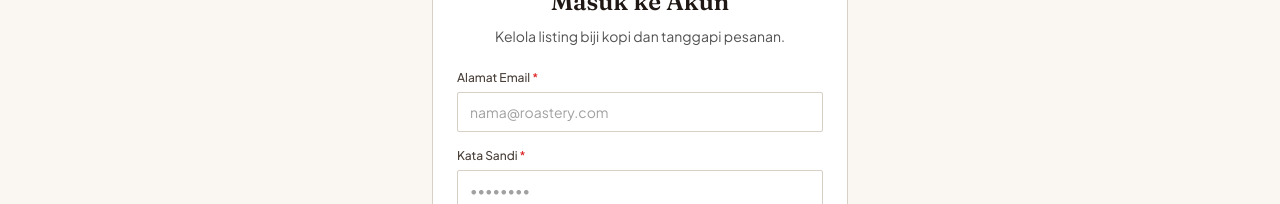
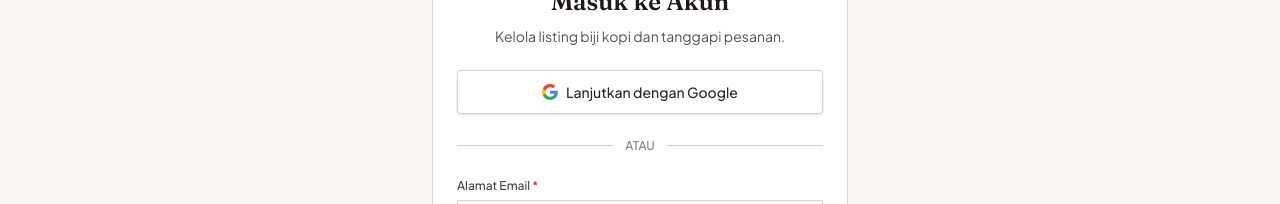
Before and after one commit to ahmadchoms/bji-hub, a Next.js app: page /login in a window 1280 px wide. Shown: the part 260-464 px from the top of the page. Built offline with nearby package versions, Linux system fonts and the light colour scheme; no server answers; the database is empty.

Commit message:
feat(auth): google oauth integration with supabase and name sanitization

```diff
--- a/app/(public)/login/page.tsx
+++ b/app/(public)/login/page.tsx
@@ -14,6 +14,8 @@ import { Input } from "@/components/ui/input";
 import { Checkbox } from "@/components/ui/checkbox";
 import { Logo } from "@/components/shared/logo";
 import { loginAction } from "@/actions/auth.actions";
+import { safeNextPath } from "@/lib/auth/roles";
+import { GoogleSignInButton } from "@/components/auth/google-sign-in-button";
 
 function LoginForm() {
   const searchParams = useSearchParams();
@@ -36,7 +38,11 @@ function LoginForm() {
         searchParams.get("next") ?? undefined,
       );
       if (!result.success) {
-        toast.error("Gagal masuk", { description: result.error });
+        let desc = result.error;
+        if (result.error?.toLowerCase().includes("invalid login credentials")) {
+          desc = "Kredensial tidak valid. Jika Anda mendaftar dengan Google, gunakan tombol Lanjutkan dengan Google.";
+        }
+        toast.error("Gagal masuk", { description: desc });
         setIsLoading(false);
         return;
       }
@@ -80,12 +86,23 @@ function LoginForm() {
 
           {searchParams.get("error") === "verification_failed" && (
             <div className="p-3.5 bg-rose-50 border border-rose-300 rounded text-rose-900 text-xs leading-relaxed space-y-1">
-              <p className="font-semibold">Konfirmasi Email Gagal</p>
+              <p className="font-semibold">Verifikasi Gagal</p>
               <p>
-                Tautan konfirmasi tidak valid atau sudah kedaluwarsa. Silakan masuk jika akun sudah terdaftar, atau coba lakukan pendaftaran ulang.
+                Verifikasi gagal atau kedaluwarsa, silakan coba lagi.
               </p>
             </div>
           )}
+
+          <GoogleSignInButton next={safeNextPath(searchParams.get("next"), "/")} />
+
+          <div className="relative flex items-center justify-center">
+            <div className="absolute inset-0 flex items-center">
+              <div className="w-full border-t border-neutral-300" />
+            </div>
+            <div className="relative bg-surface-base px-3 text-xs uppercase text-neutral-500 font-medium">
+              atau
+            </div>
+          </div>
 
           <form
             onSubmit={handleSubmit(onSubmit)}
--- a/app/(public)/register/page.tsx
+++ b/app/(public)/register/page.tsx
@@ -1,6 +1,9 @@
 "use client";
 
-import { useState } from "react";
+import { useState, Suspense } from "react";
+import { useSearchParams } from "next/navigation";
+import { safeNextPath } from "@/lib/auth/roles";
+import { GoogleSignInButton } from "@/components/auth/google-sign-in-button";
 import Link from "next/link";
 import { useForm, Controller } from "react-hook-form";
 import { zodResolver } from "@hookform/resolvers/zod";
@@ -17,7 +20,8 @@ import { Checkbox } from "@/components/ui/checkbox";
 import { Logo } from "@/components/shared/logo";
 import { registerAction } from "@/actions/auth.actions";
 
-export default function RegisterPage() {
+function RegisterForm() {
+  const searchParams = useSearchParams();
   const [isLoading, setIsLoading] = useState(false);
   const [showPassword, setShowPassword] = useState(false);
 
@@ -75,6 +79,17 @@ export default function RegisterPage() {
             <p className="text-sm text-neutral-600 max-w-sm mx-auto leading-relaxed">
               Daftar untuk mencari, membandingkan profil rasa, dan terhubung langsung dengan petani & roaster kopi lokal.
             </p>
+          </div>
+
+          <GoogleSignInButton next={safeNextPath(searchParams.get("next"), "/")} />
+
+          <div className="relative flex items-center justify-center">
+            <div className="absolute inset-0 flex items-center">
+              <div className="w-full border-t border-neutral-300" />
+            </div>
+            <div className="relative bg-surface-base px-3 text-xs uppercase text-neutral-500 font-medium">
+              atau
+            </div>
           </div>
 
           <form
@@ -212,3 +227,17 @@ export default function RegisterPage() {
     </div>
   );
 }
+
+export default function RegisterPage() {
+  return (
+    <Suspense
+      fallback={
+        <div className="flex justify-center py-12">
+          <Loader2 className="h-6 w-6 animate-spin text-neutral-400" />
+        </div>
+      }
+    >
+      <RegisterForm />
+    </Suspense>
+  );
+}
--- /dev/null
+++ b/components/auth/google-sign-in-button.tsx
@@ -0,0 +1,72 @@
+"use client";
+
+import { useState } from "react";
+import { createClient } from "@/lib/supabase/client";
+
+interface GoogleSignInButtonProps {
+  next?: string;
+}
+
+export function GoogleSignInButton({ next = "/" }: GoogleSignInButtonProps) {
+  const [pending, setPending] = useState(false);
+  const [error, setError] = useState<string | null>(null);
+
+  async function handleClick() {
+    setPending(true);
+    setError(null);
+    try {
+      const supabase = createClient();
+      const { error: signInError } = await supabase.auth.signInWithOAuth({
+        provider: "google",
+        options: {
+          redirectTo: `${window.location.origin}/auth/callback?next=${encodeURIComponent(next)}`,
+        },
+      });
+      if (signInError) {
+        setError("Gagal memulai login Google. Silakan coba lagi.");
+        setPending(false);
+      }
+    } catch {
+      // ignore: unexpected error during oauth redirect initialization
+      setError("Gagal memulai login Google. Silakan coba lagi.");
+      setPending(false);
+    }
+  }
+
+  return (
+    <div className="space-y-2">
+      <button
+        type="button"
+        onClick={handleClick}
+        disabled={pending}
+        aria-busy={pending}
+        className="min-h-11 w-full rounded-md border border-neutral-300 dark:border-neutral-700 bg-white dark:bg-neutral-900 px-4 text-sm font-medium text-neutral-800 dark:text-neutral-200 transition-colors hover:bg-neutral-50 dark:hover:bg-neutral-800 disabled:cursor-not-allowed disabled:opacity-60 flex items-center justify-center gap-2 cursor-pointer shadow-sm"
+      >
+        <svg className="h-4 w-4 shrink-0" viewBox="0 0 24 24">
+          <path
+            fill="#4285F4"
+            d="M23.745 12.27c0-.7-.06-1.4-.19-2.07H12v4.51h6.6c-.29 1.52-1.14 2.82-2.4 3.68v3.05h3.88c2.27-2.09 3.665-5.17 3.665-9.17Z"
+          />
+          <path
+            fill="#34A853"
+            d="M12 24c3.24 0 5.95-1.08 7.93-2.91l-3.88-3.05c-1.08.72-2.45 1.16-4.05 1.16-3.12 0-5.77-2.1-6.72-4.93H1.25v3.15C3.26 21.36 7.34 24 12 24Z"
+          />
+          <path
+            fill="#FBBC05"
+            d="M5.28 14.27c-.25-.72-.38-1.49-.38-2.27s.13-1.55.38-2.27V6.58H1.25C.45 8.18 0 9.99 0 12s.45 3.82 1.25 5.42l4.03-3.15Z"
+          />
+          <path
+            fill="#EA4335"
+            d="M12 4.75c1.77 0 3.35.61 4.6 1.8l3.42-3.42C17.95 1.19 15.24 0 12 0 7.34 0 3.26 2.64 1.25 6.58l4.03 3.15c.95-2.83 3.6-4.98 6.72-4.98Z"
+          />
+        </svg>
+        <span>{pending ? "Mengalihkan ke Google…" : "Lanjutkan dengan Google"}</span>
+      </button>
+      {error ? (
+        <p role="alert" className="text-xs text-red-600 dark:text-red-400">
+          {error}
+        </p>
+      ) : null}
+    </div>
+  );
+}
--- /dev/null
+++ b/lib/auth/display-name.ts
@@ -0,0 +1,28 @@
+/**
+ * Sanitizes display name extracted from OAuth metadata or user input.
+ * Ensures the name is between 2 and 100 characters, normalizes whitespace,
+ * and falls back to email local part or "User" if missing or invalid.
+ */
+export function sanitizeDisplayName(
+  raw?: unknown,
+  emailFallback?: string,
+): string {
+  const fallback = (emailFallback ? emailFallback.split("@")[0] : "").trim() || "User";
+
+  if (typeof raw !== "string") {
+    return fallback;
+  }
+
+  const normalized = raw.replace(/\s+/g, " ").trim();
+
+  if (normalized.length < 2) {
+    return fallback;
+  }
+
+  if (normalized.length > 100) {
+    const truncated = normalized.slice(0, 100).trim();
+    return truncated.length >= 2 ? truncated : fallback;
+  }
+
+  return normalized;
+}
--- a/lib/auth/roles.ts
+++ b/lib/auth/roles.ts
@@ -6,6 +6,7 @@ export interface Session {
   sellerId: string | null;
   userId?: string | null;
   email?: string | null;
+  name?: string | null;
 }
 
 export const GUEST_SESSION: Session = {
--- a/lib/auth/session.ts
+++ b/lib/auth/session.ts
@@ -9,6 +9,7 @@ import {
   type Session,
 } from "@/lib/auth/roles";
 import { createClient } from "@/lib/supabase/server";
+import { sanitizeDisplayName } from "@/lib/auth/display-name";
 import { getPrisma } from "@/lib/data/prisma/client";
 import { isMockAuthAllowed, MOCK_SESSION_COOKIE } from "@/lib/auth/mock-guard";
 
@@ -63,11 +64,14 @@ export const getSession = cache(async (): Promise<Session> => {
             BUYER: "buyer",
           };
           const role = roleMap[dbUser.role] || "buyer";
+          const rawName = user.user_metadata?.full_name ?? user.user_metadata?.name;
+          const cleanName = sanitizeDisplayName(rawName, dbUser.email);
           return {
             role,
             sellerId: dbUser.sellerProfile?.id ?? null,
             userId: dbUser.id,
             email: dbUser.email,
+            name: cleanName,
           };
         }
       }
--- /dev/null
+++ b/lib/supabase/client.ts
@@ -0,0 +1,8 @@
+import { createBrowserClient } from "@supabase/ssr";
+
+export function createClient() {
+  return createBrowserClient(
+    process.env.NEXT_PUBLIC_SUPABASE_URL!,
+    process.env.NEXT_PUBLIC_SUPABASE_ANON_KEY!,
+  );
+}
```
Also changed, not shown: 2 other files (tests, documents, lock files or other folders).
